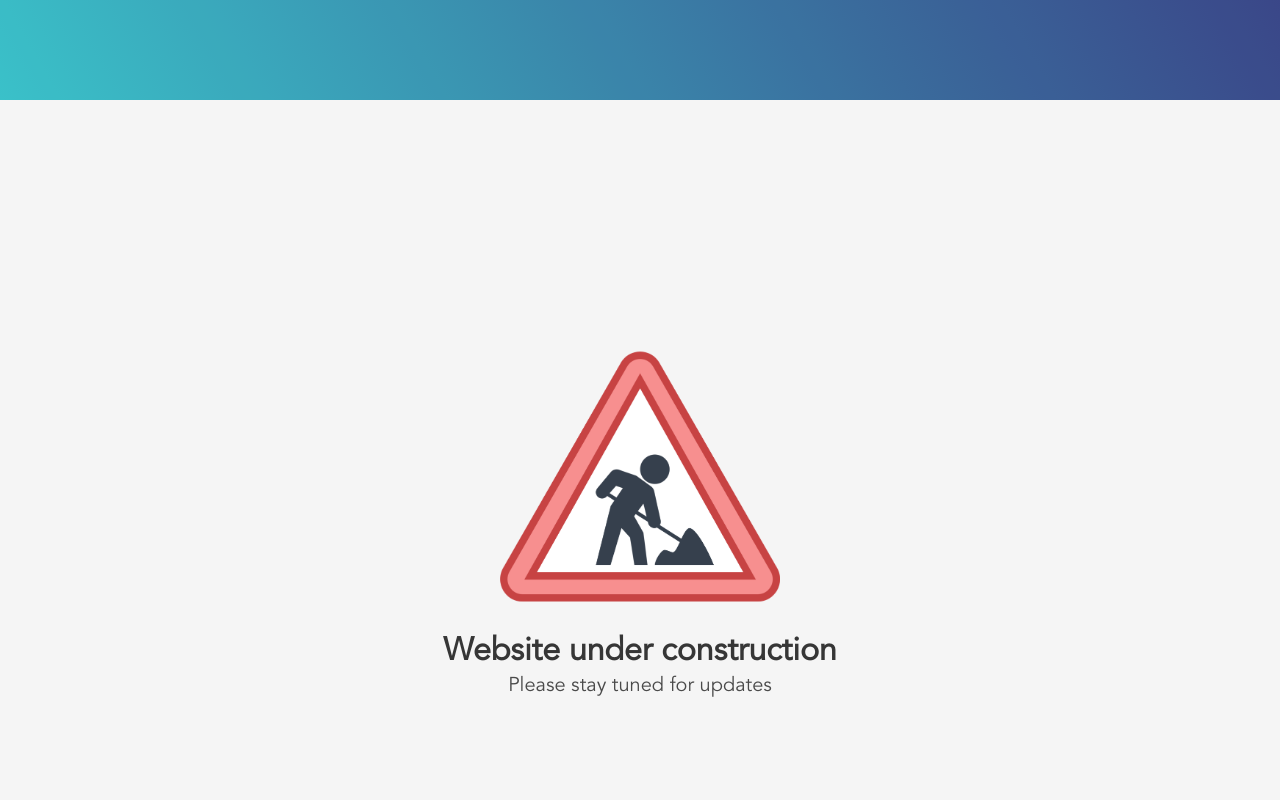
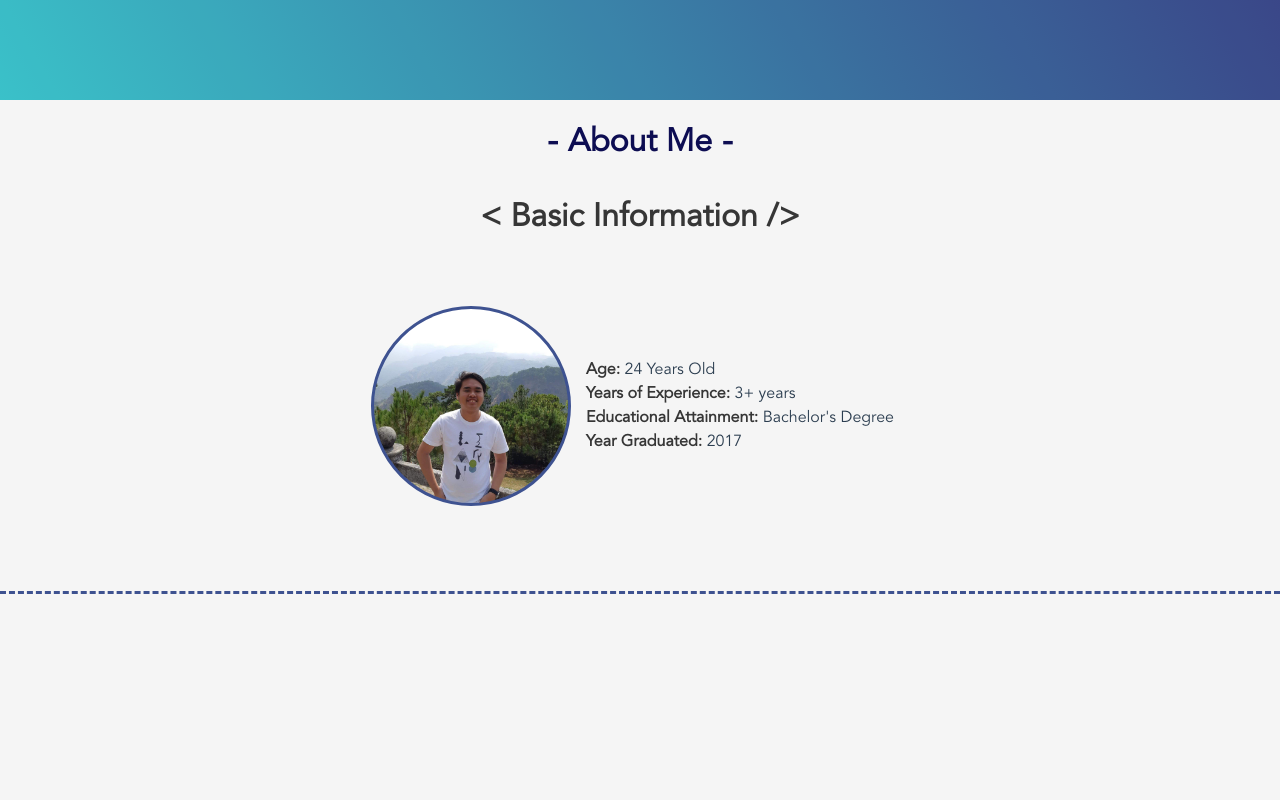
Before and after one commit to luigioctaviano/luigioctaviano.github.io, a Vue app: page / in a window 1280 px wide. Shown: the part 700-1500 px from the top of the page. Built offline with nearby package versions, Linux system fonts and the light colour scheme.

Commit message:
Basic Info - About Section

```diff
--- a/src/assets/css/home.css
+++ b/src/assets/css/home.css
@@ -39,12 +39,67 @@
 
 /*About Container*/
 
-.about-container {
+.about-container,
+.works-container {
     height: 100vh;
     margin-top: 25px;
     margin-bottom: 25px;
     width: 100%;
 }
+
+.header-content .title {
+    color: #0D0D52;
+    font-weight: bolder;
+}
+
+.header-content .title:before {
+    content:"-";
+    margin-right: 10px;
+}
+
+.header-content .title:after {
+    content:"-";
+    margin-left: 10px;
+}
+
+.about-content {
+    padding: 15px 0;
+    border-bottom: 3px dashed #3E5290;
+}
+
+.pic-container {
+    padding-top: 20px;
+    padding-bottom: 20px;
+    text-align: center;
+}
+
+.pic-content {
+    height: 200px;
+    width: 200px;
+    background: url('~@/assets/images/me.jpeg');
+    background-size: cover;
+    background-position: center;
+    border-radius: 50%;
+    margin: 20px auto;
+    border: 3px solid #3E5290;
+}
+
+.basic-info {
+    display: flex;
+    flex-direction: column;
+    width: intrinsic;           /* Safari/WebKit uses a non-standard name */
+    width: -moz-max-content;    /* Firefox/Gecko */
+    width: -webkit-max-content; /* Chrome */
+    width: max-content;
+    margin: 30px auto;
+}
+
+.myself-content {
+    text-align: left;
+    margin: 0 15px;
+    align-self: center;
+}
+
 
 .title-html {
     display: none;
@@ -54,4 +109,8 @@
     .title-html {
         display: initial;
     }
+
+    .basic-info {
+        flex-direction: row;
+    }
 }
--- a/src/components/Home.vue
+++ b/src/components/Home.vue
@@ -8,6 +8,41 @@
       </div>
     </div>
     <div class="about-container" id="about" v-show="show" v-observe-visibility="visibilityChanged">
+      <div class="header-content about-header">
+        <h1 class="title">About Me</h1>
+      </div>
+      <div class="about-content">
+        <br>
+        <p class="title"><span class="title-html">&lt;</span> <b>Basic</b> Information <span class="title-html">/&gt;</span></p>
+        <div class="basic-info">
+          <div class="pic-container">
+            <div class="pic-content"></div>
+          </div>
+          <div class="myself-content">
+            <p><strong>Age:</strong> 24 Years Old</p>
+            <p><strong>Years of Experience:</strong> 3+ years</p>
+            <p><strong>Educational Attainment:</strong> Bachelor's Degree</p>
+            <p><strong>Year Graduated:</strong> 2017</p>
+          </div>
+        </div>
+        <!-- <br>
+        <p class="title"><span class="title-html">&lt;</span> <b>My</b> Skills <span class="title-html">/&gt;</span></p>
+        <div class="skills-info">
+          <div class="columns skills-items">
+            <div class="column skills-item">
+              <h1 class="title">Item # 1</h1>
+            </div>
+            <div class="column skills-item">
+              <h1 class="title">Item # 2</h1>
+            </div>
+            <div class="column skills-item">
+              <h1 class="title">Item # 3</h1>
+            </div>
+          </div>
+        </div> -->
+      </div>
+    </div>
+    <div class="works-container" id="works">
       <Maintenance />
     </div>
   </div>
```
Also changed, not shown: src/assets/images/me.jpeg (added).
